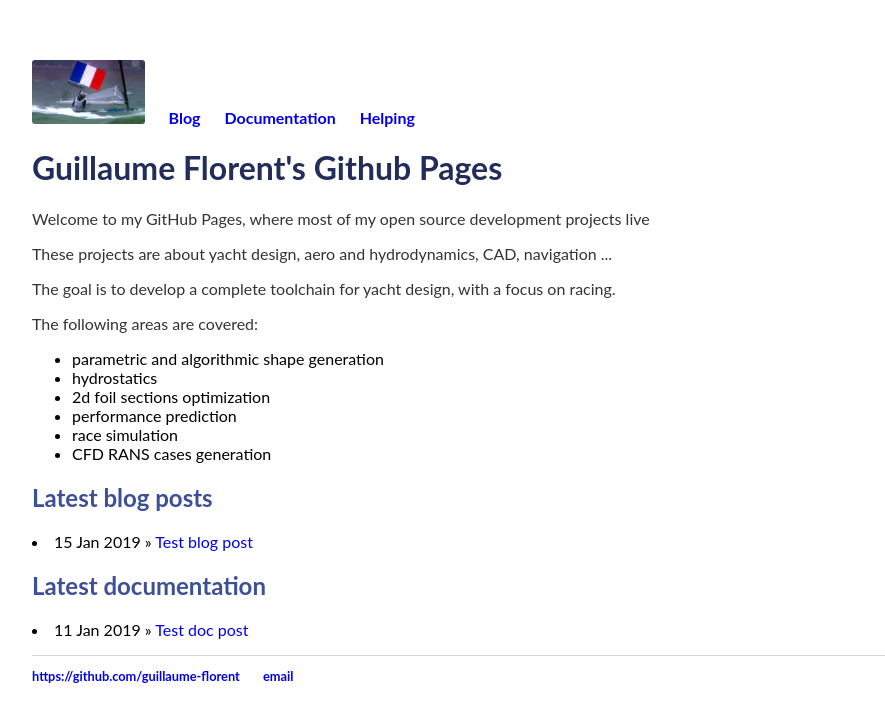
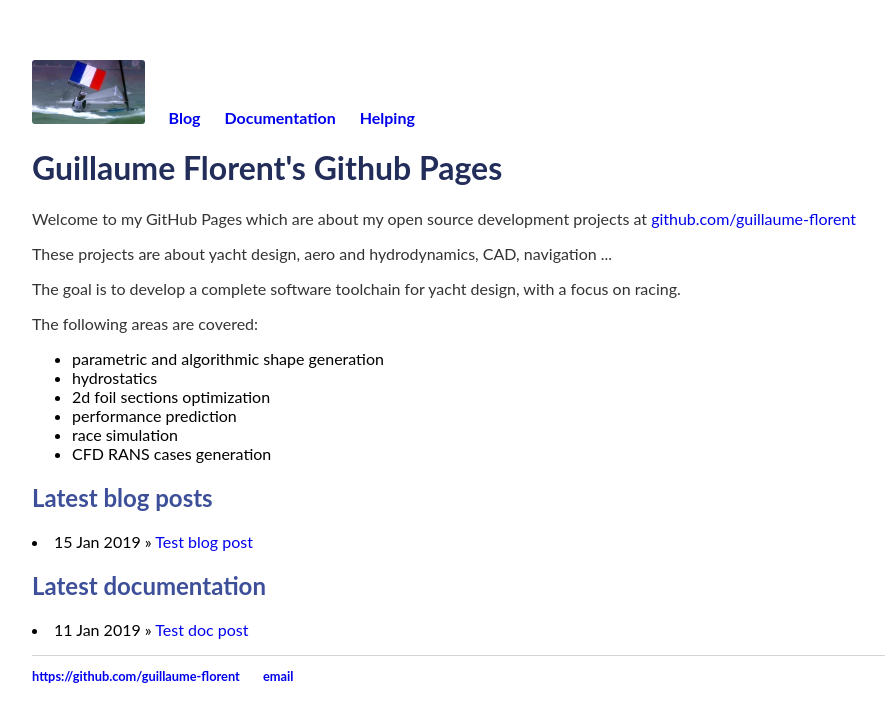
Before and after one commit to guillaume-florent/guillaume-florent.github.io, a Jekyll site: the page built from index.html, in a window 1280 px wide. Shown: the top 722 px of the page, without its empty margins (160-1045 px from the left). Built offline with Jekyll 4.4.1, drawn with Linux system fonts in a browser that asks for light colours.

Commit message:
Clearer intro for homepage

```diff
--- a/index.html
+++ b/index.html
@@ -4,9 +4,9 @@ title: Guillaume Florent's Github Pages
 ---
 <div class="blurb">
 	<h1>Guillaume Florent's Github Pages</h1>
-	<p>Welcome to my GitHub Pages, where most of my open source development projects live</p>
+	<p>Welcome to my GitHub Pages which are about my open source development projects at <a href="https://github.com/guillaume-florent">github.com/guillaume-florent</a></p>
 	<p>These projects are about yacht design, aero and hydrodynamics, CAD, navigation ...</p>
-	<p>The goal is to develop a complete toolchain for yacht design, with a focus on racing.</p>
+	<p>The goal is to develop a complete software toolchain for yacht design, with a focus on racing.</p>
 	<p>The following areas are covered:</p>
 	<ul>
 		<li>parametric and algorithmic shape generation</li>
```
Also changed, not shown: 2 other files.
